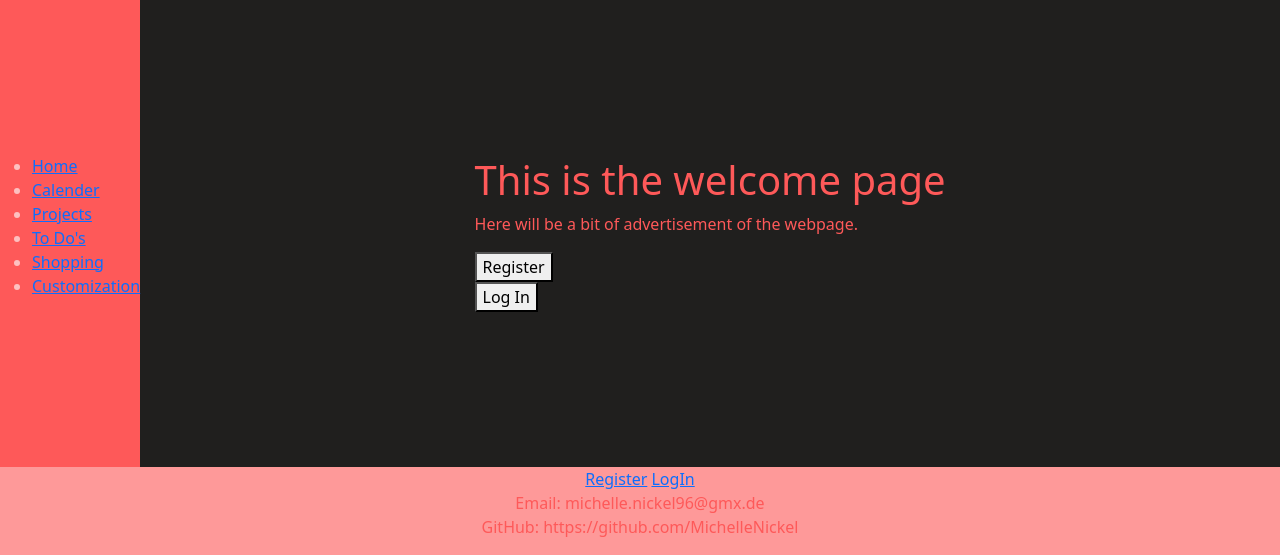
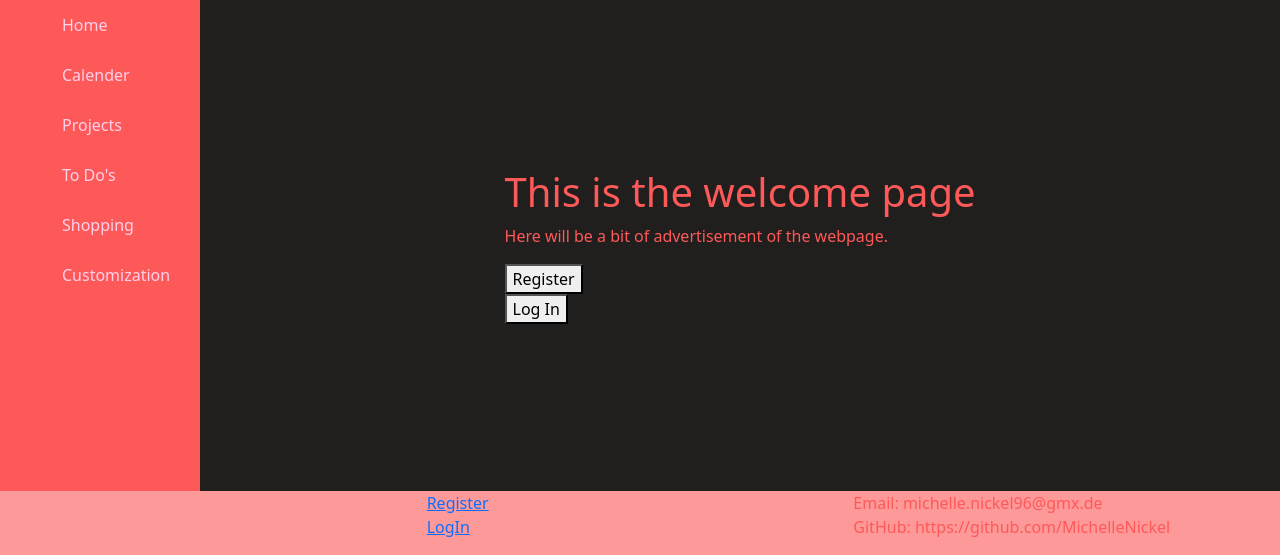
Before and after one commit to MichelleNickel/WebOrganizer, a Flask app: page / in a window 1280 px wide. Shown: the part 245-800 px from the top of the page. Run offline with Flask 3, Linux system fonts and the light colour scheme; parts of the project's set-up code (start-up, migrations or seed data) failed here and were passed over.

Commit message:
Start adjusting the sidemenu and change some small stuff

```diff
--- a/app.py
+++ b/app.py
@@ -46,7 +46,7 @@ connecc.execute("""
         CREATE TABLE IF NOT EXISTS Todo (
                 user_id INTEGER NOT NULL,
                 title TEXT NOT NULL,
-                done INTEGER NOT NULL CHECK (outstanding IN (0,1)),
+                done INTEGER NOT NULL CHECK (done IN (0,1)),
                 PRIMARY KEY (user_id, title),
                 FOREIGN KEY (user_id) REFERENCES Users(user_id)
         ) """)
@@ -59,7 +59,7 @@ connecc.execute("""
                 item_amount INTEGER NOT NULL,
                 item_unit TEXT,
                 outstanding INTEGER NOT NULL CHECK (outstanding IN (0,1)),
-                PRIMARY KEY (user_id, title),
+                PRIMARY KEY (user_id, item_name),
                 FOREIGN KEY (user_id) REFERENCES Users(user_id)
         ) """)
 
@@ -367,7 +367,7 @@ def todo():
     else:
         # If there is no user logged in, tell them to log in first
         flash("You need to be logged in to see your to dos :).", 'danger')
-        redirect("/")
+        return redirect("/")
 
 
 # ---------------- HELPER METHODS
@@ -398,7 +398,7 @@ def delete_user_lprefs(user_id):
 
 # Getting the current (not done yet) to dos for the given user_id
 def get_current_toDos(user_id):
-    dbCursor.execute("SELECT title FROM Todo WHERE user_id = ? WHERE done = 0", user_id)
+    dbCursor.execute("SELECT title FROM Todo WHERE user_id = ? AND done = '0'", user_id)
     return dbCursor.fetchall()
 
 # Getting the old (already done but not deleted yet to dos for the given user)
--- a/static/styles.css
+++ b/static/styles.css
@@ -1,4 +1,6 @@
 body {
+    margin: 0;
+    padding: 0;
     /*  define a container element as a grid */
     display: grid;
     min-width: 100vw;
@@ -22,11 +24,31 @@ header {
 
 nav {
     grid-area: nav;
-    align-content: center;
     justify-content: center;
 
     color: #fdc0c0;
     background-color: #fe5959;
+}
+
+nav ul {
+    list-style: none;
+}
+
+nav li {
+    height: 50px;
+}
+
+nav a {
+    height: 100%;
+    padding: 0 30px;
+    text-decoration: none;
+    color: rgb(255,209,235);
+    display: flex;
+    align-items: center;
+}
+
+nav a:hover {
+    background-color: #fe9999;
 }
 
 main {
@@ -41,9 +63,14 @@ main {
 footer {
     grid-area: footer;
 
-    text-align: center;
     color: #fe5959;
     background-color: #fe9999;
+
+    display: flex;
+}
+
+footer div {
+    flex: 50%;
 }
 
 h2 {
--- a/templates/template.html
+++ b/templates/template.html
@@ -40,17 +40,21 @@
                 <li><a href="/">Home</a></li>
                 <li><a href="/">Calender</a></li>
                 <li><a href="/">Projects</a></li>
-                <li><a href="/">To Do's</a></li>
+                <li><a href="/todo">To Do's</a></li>
                 <li><a href="/">Shopping</a></li>
                 <li><a href="/">Customization</a></li>
             </ul>
         </nav>
 
         <footer>
+            <!-- empty div, so there are three columns at te bottom of the page -->
+            <div></div>
             {% if not session["user_id"] %}
                 <div>
-                    <a href="/register">Register</a>
-                    <a href="/login">LogIn</a>
+                    <a href="/register">Register</a><br/>
+                    <a href="/login">LogIn</a><br/>
+                </div>
+                <div>
                     <p>
                         Email: michelle.nickel96@gmx.de<br>
                         GitHub: https://github.com/MichelleNickel
@@ -58,16 +62,16 @@
                 </div>
             {% else %}
                 <div>
-                    <a href="">Settings</a>
-                    <a href="">Account</a>
-                    <a href="">Help</a>
+                    <a href="">Settings</a><br/>
+                    <a href="">Account</a><br/>
+                    <a href="">Help</a><br/>
                     <a href="/logout">Logout</a>
                 </div>
                 <div>
+                    <a href="">Impressum</a><br/>
+                    <a href="">Contact</a><br/>
+                    <a href="">Donate</a><br/>
                     <p>
-                        <a href="">Impressum</a>
-                        <a href="">Contact</a>
-                        <a href="">Donate</a>
                         Email: michelle.nickel96@gmx.de<br>
                         GitHub: https://github.com/MichelleNickel
                     </p>
```
Also changed, not shown: test.db, 2 other files.
